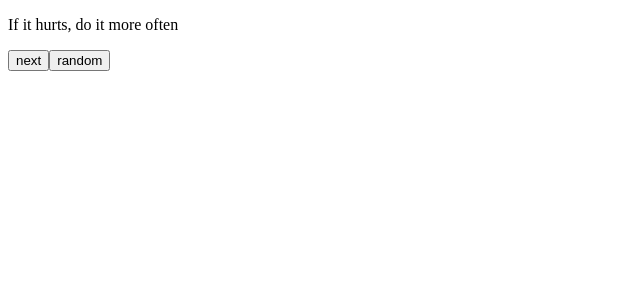
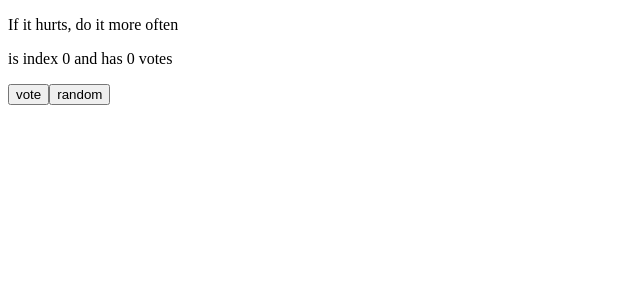
Before and after one commit to Cheese-5040/fullstackopen, a React (Create React App) app in the folder part1/1.12_anecdotes/: page / in a window 1280 px wide. Shown: the top 300 px of the page, without its empty margins (0-640 px from the left). Built offline with nearby package versions, Linux system fonts and the light colour scheme.

Commit message:
second commit for anecdotes

```diff
--- a/part1/1.12_anecdotes/src/App.js
+++ b/part1/1.12_anecdotes/src/App.js
@@ -10,7 +10,7 @@ const App = () => {
     'Debugging is twice as hard as writing the code in the first place. Therefore, if you write the code as cleverly as possible, you are, by definition, not smart enough to debug it.',
     'Programming without an extremely heavy use of console.log is same as if a doctor would refuse to use x-rays or blood tests when diagnosing patients'
   ]
-  const points = [0,0,0,0,0,0]
+  var points = [0,0,0,0,0,0,0]
   const [selected, setSelected] = useState(0)
   const setNewSelected = (newValue) =>{ //setToValue function , take in newValue
     console.log("new index : " , selected);
@@ -18,15 +18,16 @@ const App = () => {
   }
   const increment = (props) =>{
     const copy = [...points]
-    copy[props.index] +=1
+    copy[selected] +=1
     console.log("selected index: ", props.index)
     console.log("value is : ", copy[props.index])
-
+    points = copy
   }
   return (
     <div>
       <p>{anecdotes[selected]}</p>
-      <button onClick = {()=>{increment(selected)}}>next</button>
+      <p>is index {selected} and has {points[selected]} votes</p>
+      <button onClick = {()=>{increment(selected)}}>vote</button>
       <button onClick = {()=>{setNewSelected(Math.floor(Math.random()*7))}}>random</button>
     </div>
   )
```
